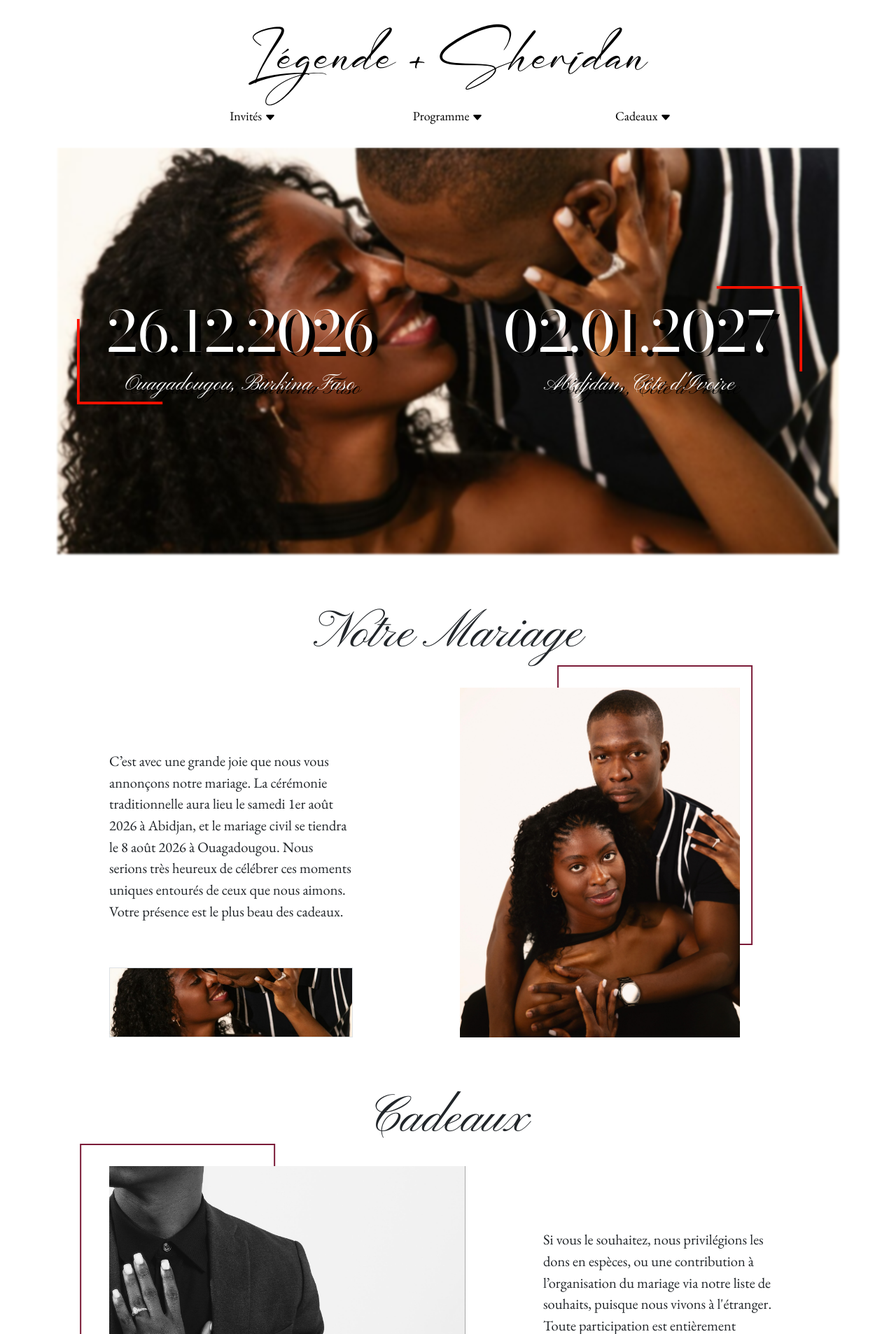
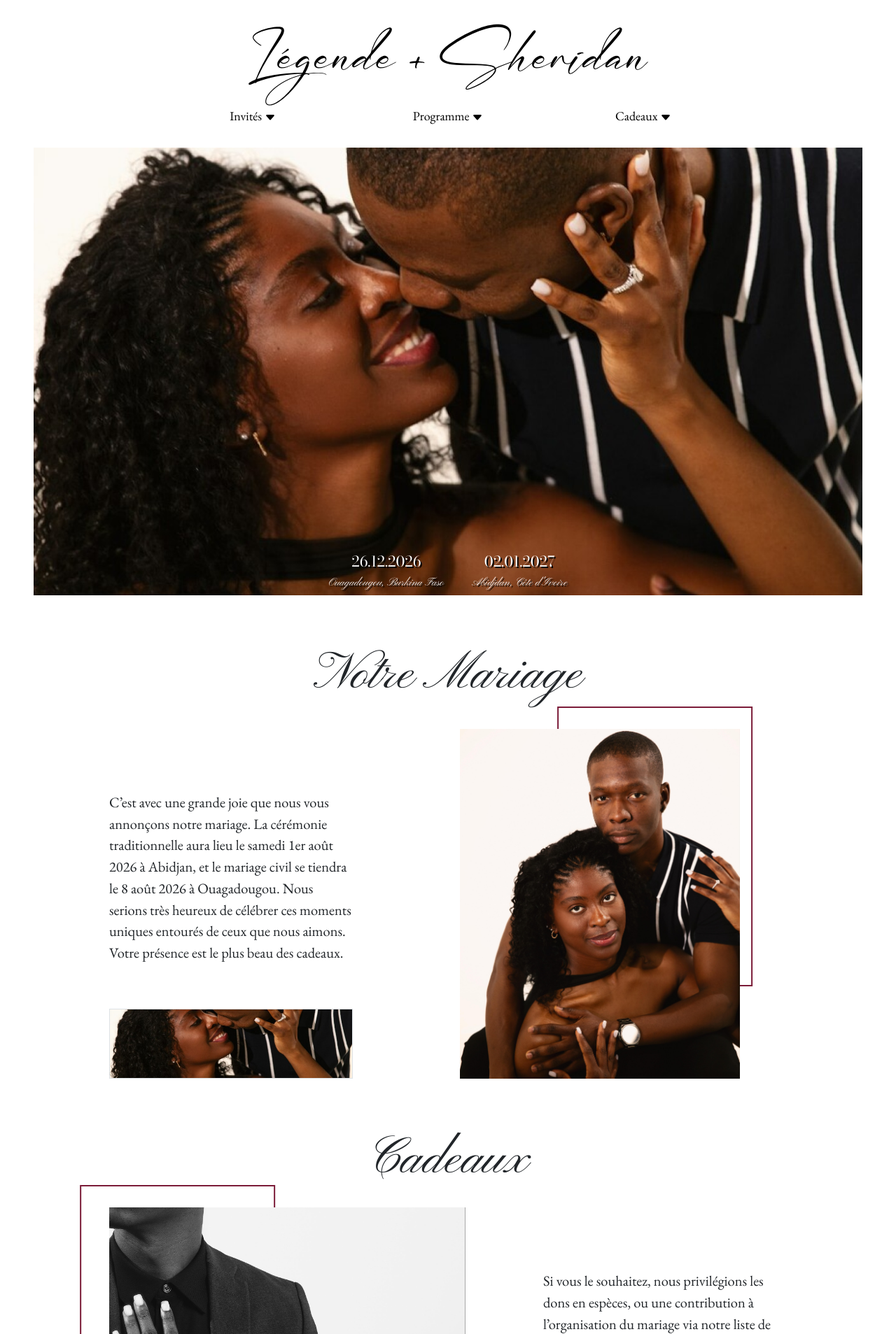
Before and after one commit to KennethSidibe/wedding-website, a Node server app: page / in a window 1280 px wide. Shown: the top 1907 px of the page at 70% size. Run offline with Node 20, Linux system fonts and the light colour scheme; some web fonts are replaced.

Commit message:
Change main img dates

```diff
--- a/public/styles/home.css
+++ b/public/styles/home.css
@@ -545,7 +480,27 @@ footer .text {
 }
 
 .img-container {
-    position: relative;
+    /* TODO */
+    max-height: 90vh;
+    height: 80vh;
+    margin: auto 3em;
+    background-image: url("/img/main-img.jpg");
+    background-size: cover;
+    background-position: center;
+
+    @media (width < 1025px) {
+        max-height: 60vh;
+        height: 40vh;
+    }
+    @media (width < 821px) {
+        margin: auto 2em;
+    }
+    @media (width < 400px) {
+        max-height: 80vh;
+        height: 40vh;
+        margin: 0;
+    }
+
 }
 
 .img-text {
@@ -566,17 +521,12 @@ footer .text {
 }
 
 .dates-row {
-    position: absolute;
-    z-index: 2;
-    top: 50%;
-    left: 50%;
-    transform: translate(-50%, -50%);
+    /* position: absolute;
+    z-index: 2; */
     color: white;
 }
 
-.dates-row h1, .dates-row h2 {
-    filter: drop-shadow(8px 6px 0px black);
-}
+
 
 .dates-border.right {
     height: 100%;
@@ -608,24 +558,22 @@ footer .text {
     stroke-linejoin:miter;
 }
 
-.dates-row h1 {
+.dates-row h2, .dates-row h4 {
+    @media (width < 500px) {
 
-    @media (width < 500px) {
-        font-size: 1.5em;
-        filter: drop-shadow(2px 3px 0px black);
     }
-    @media (width> 501px) and (width < 900px) {
-        font-size: 3em;
-        filter: drop-shadow(8px 5px 0px black);
-    }
-
+    filter: drop-shadow(8px 6px 0px black);
 }
 .dates-row h2 {
-    @media (width < 500px) {
-        font-size: 1em;
-        filter: drop-shadow(2px 2px 0px black);
-    }
+    font-size: 1.3em;
+    filter: drop-shadow(2px 2px 0px black);
 }
+.dates-row h4 {
+    font-size: 1em;
+    filter: drop-shadow(2px 2px 0px black);
+}
+
+
 
 .border-l::before {
     @media (min-width:1000px) {
@@ -646,4 +594,5 @@ footer .text {
 
 .location-title {
     font-family: "Pinyon Script", cursive;
+    white-space: nowrap;
 }
--- a/views/index.ejs
+++ b/views/index.ejs
@@ -1,55 +1,35 @@
 <!doctype html>
 <html lang="en">
-
   <%-include("header.ejs") %>
   <!-- Page styling -->
-   <link rel="stylesheet" href="/styles/home.css">
+  <link rel="stylesheet" href="/styles/home.css" />
   <!-- Styles -->
 
   <body>
-
     <%- include("navbar.ejs") %>
 
     <div id="intro" class="section">
-      <div class="img-container container text-center">
-        <div class="row">
-          <!-- <h1 class="img-text display-1">Save The Dates</h1> -->
-          <div class="container dates-container">
-            <div class="row dates-row d-flex justify-content-between flex-column flex-md-row w-100">
-              <div class="col">
-                <svg viewbox="0 0 20 20" class="dates-border left">
-                  <path
-                    d="
-                      M 2, 2
-                      L 2, 18
-                      L 18, 18
-                    "/>
-                </svg>
-                <svg viewbox="0 0 20 20" class="dates-border right">
-                  <path
-                    d="
-                      M 2, 2
-                      L 18, 2
-                      L 18, 18
-                    " />
-                </svg>
-                <h1 class="date-title" >26.12.2026</h1>
-                <h2 class="location-title" >Ouagadougou, Burkina Faso</h2>
+      <div class="img-container d-flex justify-content-center align-items-end">
+        <div class="container d-flex justify-content-center align-items-center">
+          <div
+            class="row dates-row d-flex justify-content-center align-items-center
+             flex-md-row"
+          >
+            <div class="col mx-2 text-center">
+              <h2 class="date-title">26.12.2026</h1>
+              <h4 class="location-title">Ouagadougou, Burkina Faso</h2>
             </div>
-              <div class="col">
-                <h1 class="date-title">02.01.2027</h1>
-                <h2 class="location-title" >Abidjdan, Côte d'Ivoire</h2>
+            <div class="col mx-2 text-center">
+              <h2 class="date-title">02.01.2027</h1>
+              <h4 class="location-title">Abidjdan, Côte d'Ivoire</h2>
             </div>
           </div>
         </div>
 
-
-          <img src="img/main-img.jpg" alt="" class="img-fluid main-img" />
-        </div>
       </div>
     </div>
 
-    <div id="mariage" class=" section">
+    <div id="mariage" class="section">
       <div class="container left-text my-3">
         <div class="row section-title">
           <div class="col text-center mb-sm-4">
@@ -86,10 +66,12 @@
           <div
             class="col-lg-6 d-flex justify-content-sm-center justify-content-lg-start border-v left order-2 order-sm-1"
           >
-            <img src="/img/couple-3.png" class="img-fluid  couple-img" alt="" />
+            <img src="/img/couple-3.png" class="img-fluid couple-img" alt="" />
           </div>
 
-          <div class="col-md border-f right col-lg-4 pb-4 pb-lg-0 order-1 order-sm-2">
+          <div
+            class="col-md border-f right col-lg-4 pb-4 pb-lg-0 order-1 order-sm-2"
+          >
             <p class="text mt-2 section-text">
               Si vous le souhaitez, nous privilégions les dons en espèces, ou
               une contribution à l’organisation du mariage via notre liste de
@@ -103,7 +85,7 @@
       </div>
     </div>
 
-    <div class="container section" >
+    <div class="container section">
       <div class="row row-cols-2 g-4">
         <div class="col pe-sm-4 d-flex justify-content-end pb-3">
           <div
@@ -208,7 +190,6 @@
                 <div class="col text-center">
                   <div class="price">+</div>
                 </div>
-
               </div>
             </div>
           </div>
@@ -234,12 +215,13 @@
             </div>
           </div>
         </div>
-
       </div>
 
       <div class="row mt-4 text-center">
         <div class="col">
-          <a href="/give"><button class="btn fs-3 btn-dark give-btn">Offrir</button></a>
+          <a href="/give"
+            ><button class="btn fs-3 btn-dark give-btn">Offrir</button></a
+          >
         </div>
       </div>
     </div>
@@ -322,12 +304,9 @@
         </div>
       </div>
     </div>
-
   </body>
 
-
   <%- include("footer.ejs") %>
-
 
   <script
     src="https://cdn.jsdelivr.net/npm/bootstrap@5.3.8/dist/js/bootstrap.bundle.min.js"
```
Also changed, not shown: other parts of public/styles/home.css (+1 -66 lines). Lines whose indentation alone changed are shown as unchanged.
